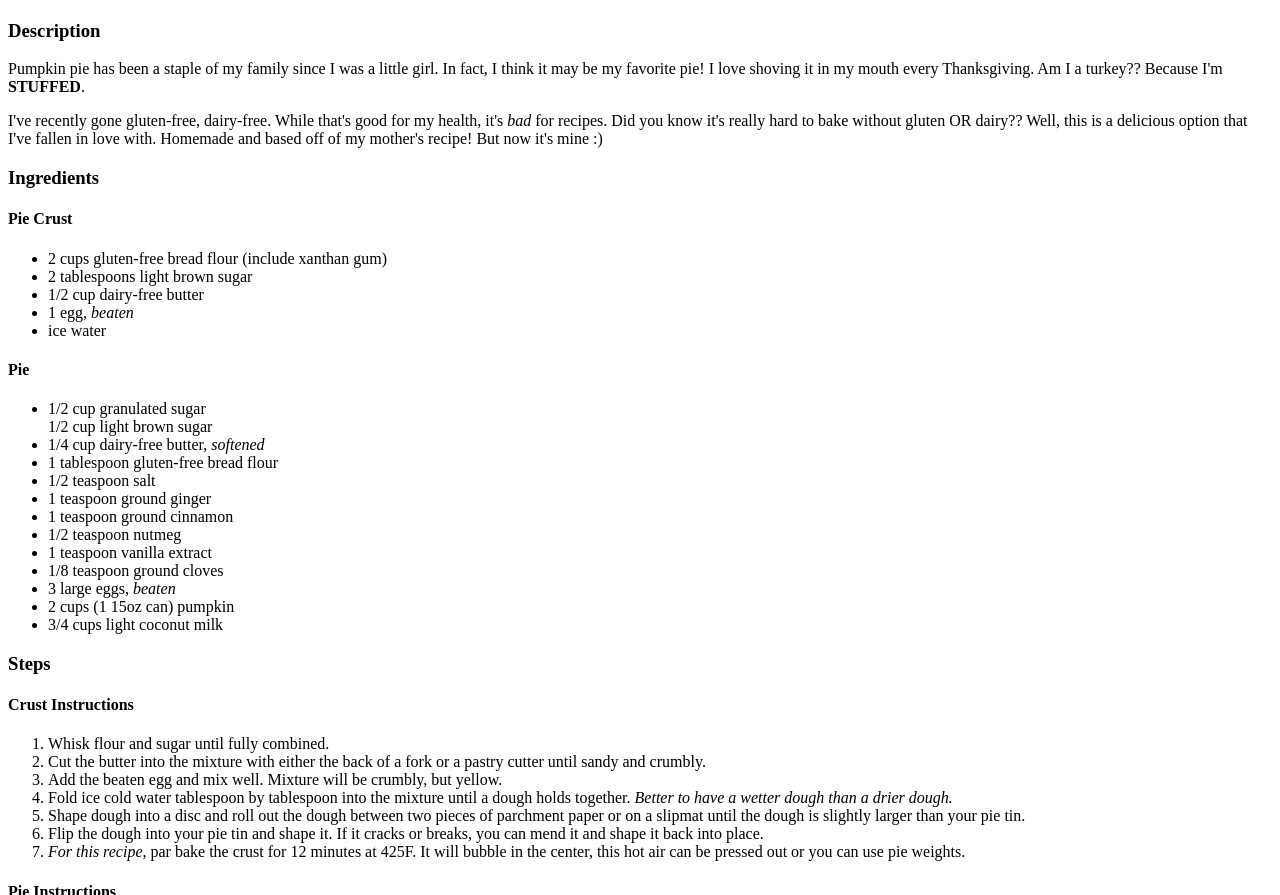
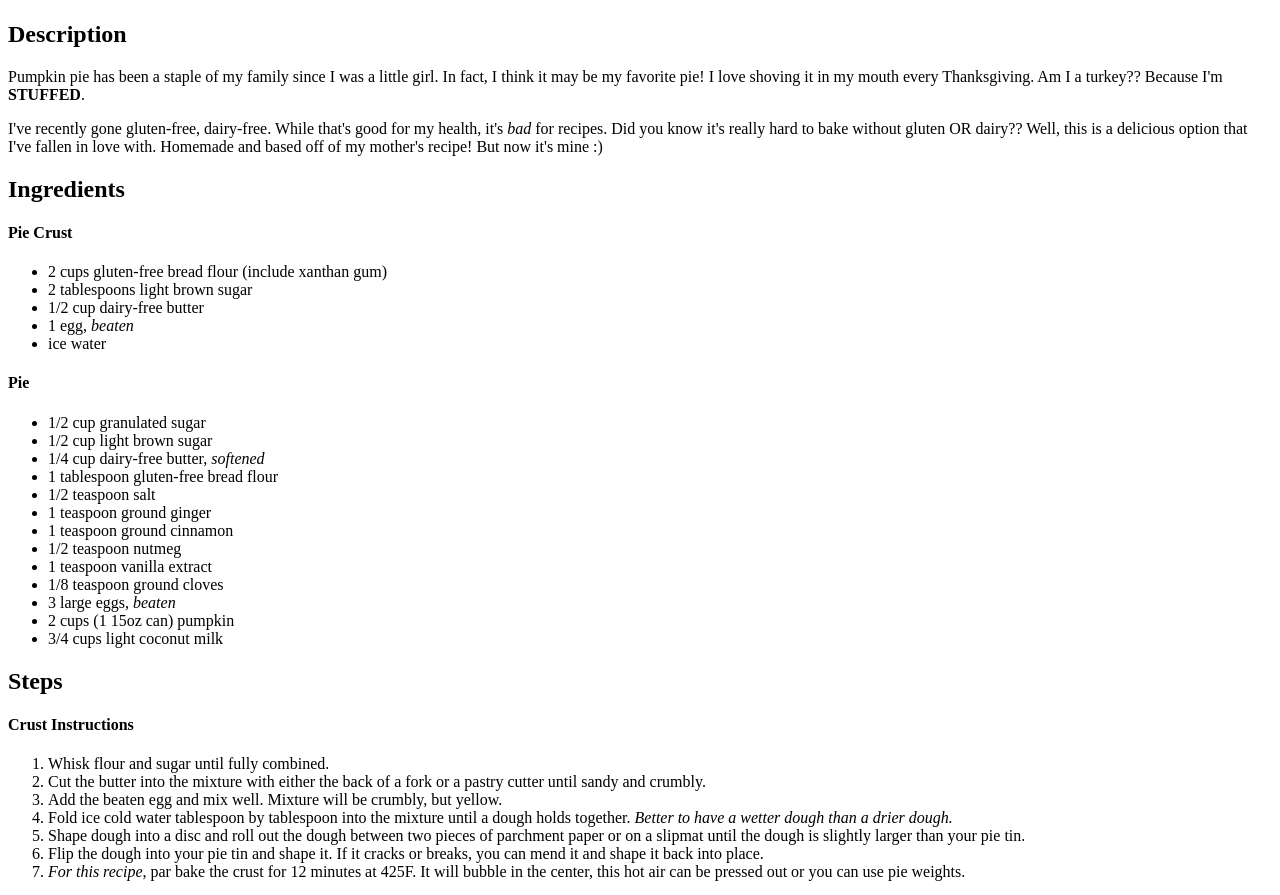
Before and after one commit to DJSavvyRad/odin-recipes, a plain HTML site: page recipes/gfdf_pumpkinpie.html in a window 1280 px wide. Shown: the part 383-1278 px from the top of the page. Drawn offline with Linux system fonts and the light colour scheme.

Commit message:
Add bullet point, fix header size

```diff
--- a/recipes/gfdf_pumpkinpie.html
+++ b/recipes/gfdf_pumpkinpie.html
@@ -7,11 +7,11 @@
 <body>
     <h1>Gluten-Free, Dairy-Free Pumpkin Pie</h1>
     <p><img src="https://www.thespruceeats.com/thmb/ycI28maB29bswAeJEB7b09GU18Y=/750x0/filters:no_upscale():max_bytes(150000):strip_icc():format(webp)/dairy-free-gluten-free-pumpkin-pie-1001455-hero-01-2129457ea758477384411a6f292c89fb.jpg" alt="Gluten-free, dairy-free pumpkin pie image from SpruceEats"></p>
-    <p><h3>Description</h3></p>
+    <p><h2>Description</h2></p>
     <p>Pumpkin pie has been a staple of my family since I was a little girl. In fact, I think it may be my favorite pie! I love shoving it in my mouth every Thanksgiving. Am I a turkey?? Because I'm <strong>STUFFED</strong>.</p>
     <p>I've recently gone gluten-free, dairy-free. While that's good for my health, it's <em>bad</em> for recipes. Did you know it's really hard to bake without gluten OR dairy?? Well, this is a delicious option that I've fallen in love with. Homemade and based off of my mother's recipe! But now it's mine :)</p>
     <p></p>
-    <h3>Ingredients</h3>
+    <h2>Ingredients</h2>
     <h4>Pie Crust</h4>
     <ul>
         <li>2 cups gluten-free bread flour (include xanthan gum)</li>
@@ -23,7 +23,7 @@
     <h4>Pie</h4>
     <ul>
         <li>1/2 cup granulated sugar</li>
-        <l1>1/2 cup light brown sugar</li>
+        <li>1/2 cup light brown sugar</li>
         <li>1/4 cup dairy-free butter, <em>softened</em></li>
         <li>1 tablespoon gluten-free bread flour</li>
         <li>1/2 teaspoon salt</li>
@@ -37,7 +37,7 @@
         <li>3/4 cups light coconut milk</li>
     </ul>
     <p></p>
-    <h3>Steps</h3>
+    <h2>Steps</h2>
     <h4>Crust Instructions</h4>
     <ol>
         <li>Whisk flour and sugar until fully combined.</li>
```
